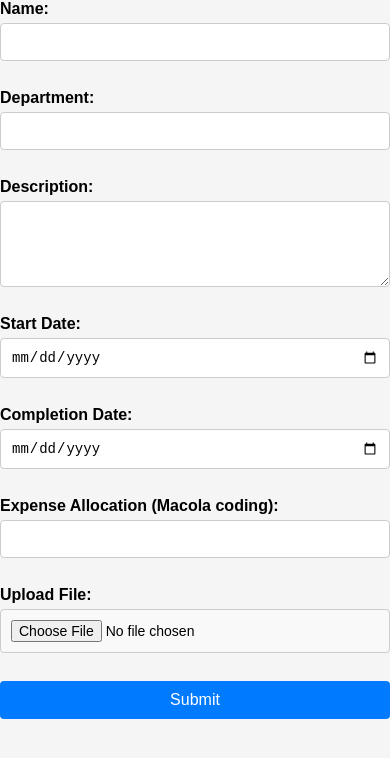
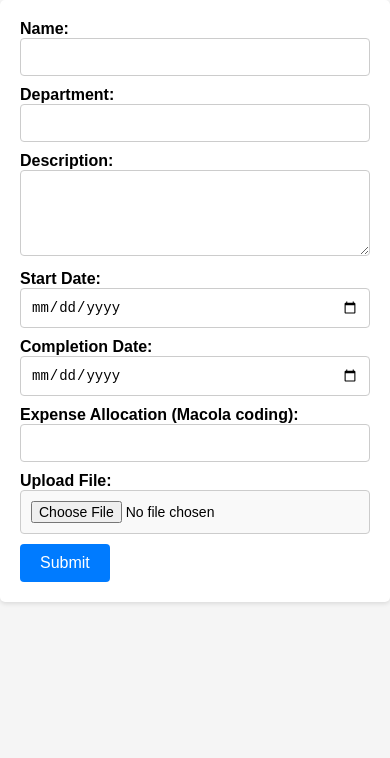
Before and after one commit to lbmobaro/pne, a plain HTML site: page index.html in a window 390 px wide. Drawn offline with Linux system fonts and the light colour scheme.

Commit message:
Update styles.css

```diff
--- a/styles.css
+++ b/styles.css
@@ -12,8 +12,8 @@ body {
 }
 
 .container {
-    max-width: 600px; /* Set the maximum width for the form */
-    width: 100%; /* Ensure the form stays within the specified width */
+    max-width: 600px; /* Set the maximum width for the form container */
+    width: 100%;
     margin: 0 auto;
     padding: 20px;
     background-color: #fff;
@@ -29,8 +29,13 @@ h1 {
 
 /* Form styles */
 form {
-    display: flex;
-    flex-direction: column;
+    max-width: 400px; /* Set the maximum width for the form */
+    width: 100%;
+    margin: 0 auto; /* Center the form horizontally */
+    padding: 20px; /* Add padding to the form for spacing */
+    background-color: #fff;
+    box-shadow: 0 2px 4px rgba(0, 0, 0, 0.1);
+    border-radius: 5px;
 }
 
 label {
@@ -76,7 +81,7 @@ button[type="submit"]:hover {
     background-color: #0056b3;
 }
 
-/* Add spacing between input fields and container's edges */
+/* Add spacing between input fields and form edges */
 input[type="text"],
 input[type="date"],
 textarea,
@@ -90,6 +95,9 @@ input[type="file"] {
     .container {
         max-width: 100%;
         padding: 10px;
+    }
+    form {
+        max-width: 100%; /* Make the form full width on smaller screens */
     }
     input[type="text"],
     input[type="date"],
```
